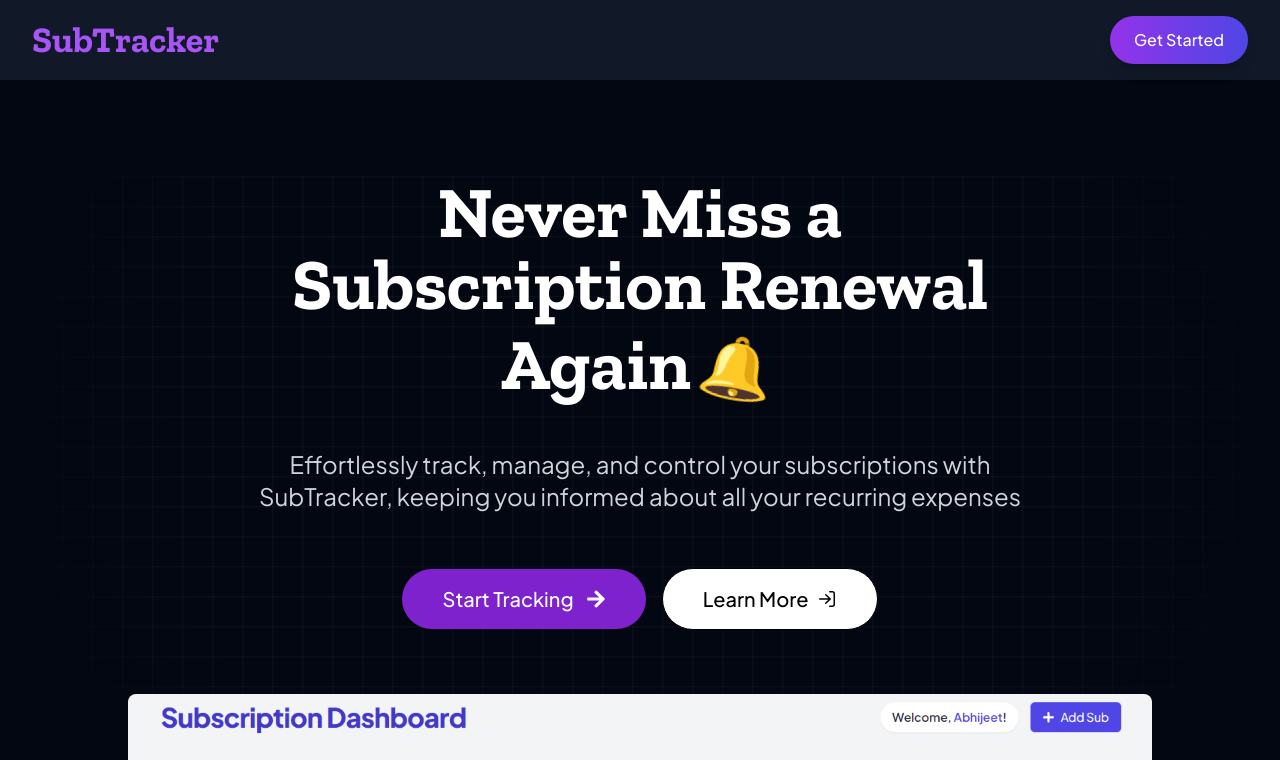
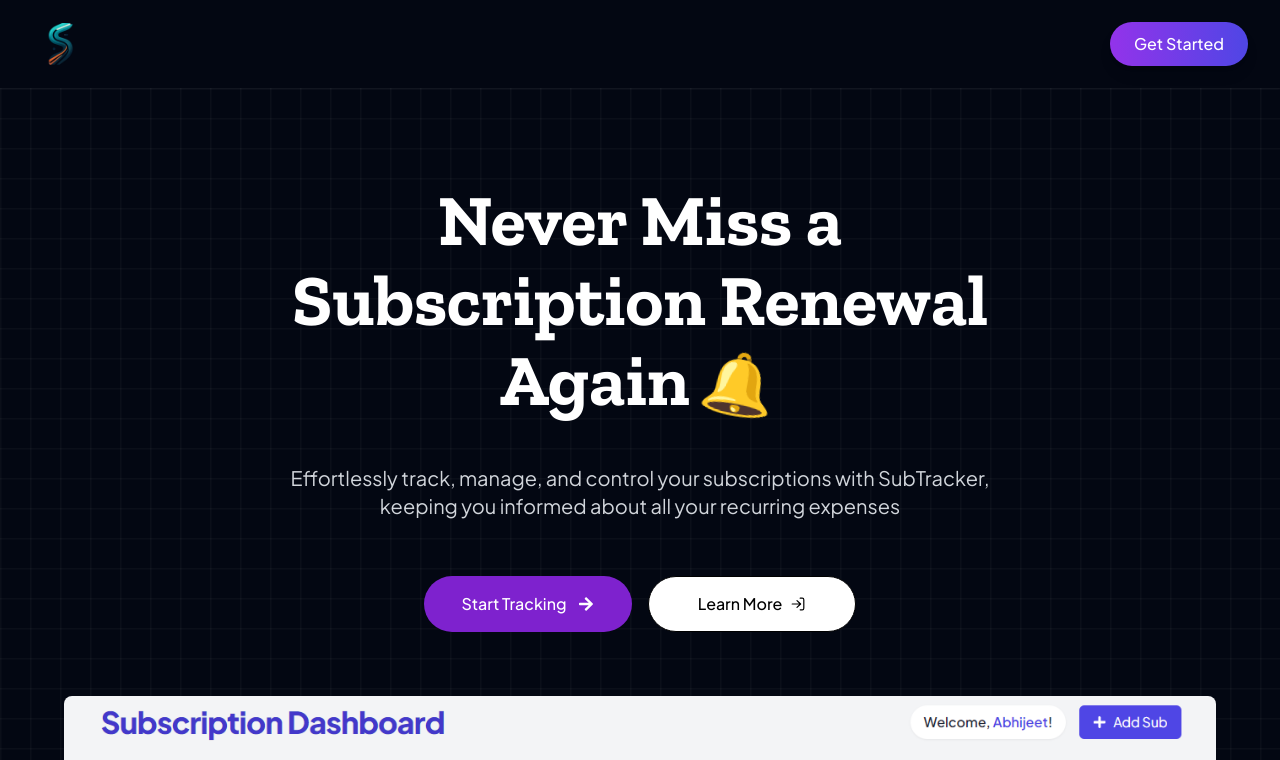
Before and after one commit to Abhijeet03s/SubTracker, a Next.js app: page / in a window 1280 px wide. Shown: the top 760 px of the page. Built offline with nearby package versions, Linux system fonts and the light colour scheme; no server answers.

Commit message:
refactor: enhance header and hero components

```diff
--- a/app/components/Header.tsx
+++ b/app/components/Header.tsx
@@ -1,7 +1,8 @@
 'use client'
 
+import Image from 'next/image';
 import Link from 'next/link';
-import { plusJakartaSans, zillaSlab } from '@/app/fonts/fonts';
+import { plusJakartaSans } from '@/app/fonts/fonts';
 import { UserButton, useAuth } from '@clerk/nextjs';
 import { usePathname } from 'next/navigation';
 
@@ -10,12 +11,17 @@ export default function Header() {
    const pathname = usePathname();
 
    return (
-      <header className='bg-gray-900 text-white sticky top-0 z-50'>
+      <header className='bg-rich-black text-white sticky top-0 z-50 shadow-sm shadow-white/5'>
          <div className='container mx-auto flex items-center justify-between py-3 px-4 sm:py-3 sm:px-4 lg:py-4 lg:px-8'>
             <Link href='/' className="flex items-center">
-               <h1 className={`${zillaSlab.className} text-2xl sm:text-3xl lg:text-4xl font-bold text-purple-500`}>
-                  SubTracker
-               </h1>
+               <Image
+                  src="/subtrack-logo.png"
+                  alt="SubTracker Logo"
+                  width={100}
+                  height={100}
+                  className="h-10 w-auto sm:h-10 md:h-12 lg:h-14"
+               />
+               <span className="sr-only">SubTracker</span>
             </Link>
             <nav>
                {isSignedIn ? (
@@ -39,7 +45,7 @@ export default function Header() {
                   <div className="flex items-center">
                      <Link
                         href='/sign-up'
-                        className={`${plusJakartaSans.className} bg-gradient-to-r from-purple-600 to-indigo-600 text-white px-5 py-2 sm:px-6 sm:py-2.5 lg:px-6 lg:py-3 rounded-full hover:from-purple-700 hover:to-indigo-700 transition-all duration-300 ease-in-out font-medium text-sm sm:text-base lg:text-base flex items-center justify-center shadow-lg hover:shadow-2xl focus:outline-none focus:ring-4 focus:ring-purple-300`}
+                        className={`${plusJakartaSans.className} bg-gradient-to-r from-purple-600 to-indigo-600 text-white px-5 py-2 sm:px-6 sm:py-2.5 lg:px-5.5 lg:py-2.5 rounded-full hover:from-purple-700 hover:to-indigo-700 transition-all duration-300 ease-in-out font-medium text-sm sm:text-base lg:text-base flex items-center justify-center shadow-lg hover:shadow-2xl`}
                      >
                         Get Started
                      </Link>
--- a/app/components/Hero.tsx
+++ b/app/components/Hero.tsx
@@ -10,43 +10,45 @@ interface HeroProps {
 
 export default function Hero({ userId }: HeroProps) {
    return (
-      <section className="min-h-screen flex flex-col">
-         <div className="bg-rich-black text-white flex-grow flex flex-col justify-start md:justify-center items-center px-8 sm:px-6 lg:px-8 relative overflow-hidden w-full py-12 sm:py-16 md:py-20 lg:py-24">
-            <div className="w-full max-w-[90%] sm:max-w-7xl mx-auto text-center relative z-10 bg-grid bg-grid-mask">
+      <section className="min-h-screen flex flex-col overflow-hidden">
+         <div className="bg-rich-black text-white flex-grow flex flex-col justify-start md:justify-center items-center px-8 sm:px-6 lg:px-8 relative overflow-hidden w-full py-12 sm:py-16 md:py-20 lg:py-24 bg-grid bg-grid-mask">
+            <div className="w-full max-w-[90%] sm:max-w-7xl mx-auto text-center relative z-10">
                <h1 className={`${zillaSlab.className} text-5xl sm:text-5xl md:text-6xl lg:text-7xl font-bold mb-8 sm:mb-10 md:mb-12 mt-8 md:mt-0`}>
                   <span className="block">Never Miss a</span>
-                  <span className="block">Subscription Renewal</span>
-                  <span className="block mt-2">Again <span className="inline-block animate-ring text-4xl sm:text-4xl md:text-5xl lg:text-6xl">🔔</span></span>
+                  <span className="block mt-0 md:mt-2">Subscription Renewal</span>
+                  <span className="block mt-0 md:mt-2">Again
+                     <span className="inline-block animate-ring text-4xl sm:text-4xl md:text-5xl lg:text-6xl ml-2 md:ml-4">🔔</span>
+                  </span>
                </h1>
-               <p className={`${plusJakartaSans.className} text-lg sm:text-lg md:text-2xl mb-10 sm:mb-12 md:mb-14 text-gray-300 max-w-3xl mx-auto`}>
+               <p className={`${plusJakartaSans.className} text-base md:text-xl mb-10 sm:mb-12 md:mb-14 text-gray-300 max-w-3xl mx-auto`}>
                   Effortlessly track, manage, and control your subscriptions with SubTracker, keeping you informed about all your recurring expenses
                </p>
                <div className="flex flex-col sm:flex-row justify-center items-center gap-6 sm:gap-4 mb-12 sm:mb-14 md:mb-16">
                   {userId ? (
-                     <Link href="/dashboard" className={`${plusJakartaSans.className} bg-purple-700 hover:bg-purple-800 text-white font-medium py-4 sm:py-4 px-8 sm:px-10 rounded-full transition duration-300 ease-in-out text-lg sm:text-xl flex items-center justify-center group w-full sm:w-auto`}>
+                     <Link href="/dashboard" className={`${plusJakartaSans.className} bg-purple-700 hover:bg-purple-800 text-white text-base sm:text-base font-medium py-4 sm:py-2 px-8 sm:px-4 rounded-full transition duration-300 ease-in-out flex items-center justify-center group h-14 w-full sm:w-52`}>
                         Dashboard
                         <FaArrowRight className="ml-3 transform translate-x-0 group-hover:translate-x-1 transition-transform duration-300 ease-in-out" />
                      </Link>
                   ) : (
-                     <Link href="/sign-up" className={`${plusJakartaSans.className} bg-purple-700 hover:bg-purple-800 text-white font-medium py-4 sm:py-4 px-8 sm:px-10 rounded-full transition duration-300 ease-in-out text-lg sm:text-xl flex items-center justify-center group w-full sm:w-auto`}>
+                     <Link href="/sign-up" className={`${plusJakartaSans.className} bg-purple-700 hover:bg-purple-800 text-white text-base sm:text-base font-medium py-4 sm:py-2 px-8 sm:px-4 rounded-full transition duration-300 ease-in-out flex items-center justify-center group h-14 w-full sm:w-52`}>
                         Start Tracking
                         <FaArrowRight className="ml-3 transform translate-x-0 group-hover:translate-x-0.5 transition-transform duration-300 ease-in-out" />
                      </Link>
                   )}
-                  <Link href="#demo" className={`${plusJakartaSans.className} bg-white hover:bg-gray-100 text-black font-medium py-4 sm:py-4 px-8 sm:px-10 rounded-full border border-black transition duration-300 ease-in-out text-lg sm:text-xl flex items-center justify-center group w-full sm:w-auto`}>
+                  <Link href="#demo" className={`${plusJakartaSans.className} bg-white hover:bg-gray-100 text-black text-base sm:text-base font-medium py-4 sm:py-2 px-8 sm:px-4 rounded-full border border-black transition duration-300 ease-in-out flex items-center justify-center group h-14 w-full sm:w-52`}>
                      Learn More
                      <HiMiniArrowDownTray className="ml-2 transform translate-y-0 group-hover:translate-x-0.5 transition-transform duration-300 ease-in-out -rotate-90" />
                   </Link>
                </div>
             </div>
-            <div className="relative w-full max-w-[110%] sm:max-w-5xl mx-auto overflow-hidden">
+            <div className="relative w-full max-w-[110%] sm:max-w-6xl mx-auto overflow-hidden">
                <Image
                   src="/subtracker-dashboard.png"
                   alt="SubTrack Dashboard"
                   width={1200}
                   height={675}
                   className="rounded-lg shadow-2xl w-full h-auto"
-                  sizes="(max-width: 640px) 110vw, (max-width: 1024px) 90vw, 1200px"
+                  sizes="(max-width: 640px) 100vw, (max-width: 1024px) 90vw, 1200px"
                   priority
                />
             </div>
--- a/app/globals.css
+++ b/app/globals.css
@@ -17,9 +17,17 @@
   background-size: 30px 30px;
 }
 
-.bg-grid-mask {
-  mask-image: radial-gradient(circle at center, black 70%, transparent 100%);
-  -webkit-mask-image: radial-gradient(circle at center, black 70%, transparent 100%);
+.bg-grid::after {
+  content: '';
+  position: absolute;
+  top: 0;
+  left: 0;
+  right: 0;
+  bottom: 0;
+  background: linear-gradient(to bottom,
+      transparent 0%,
+      transparent 80%,
+      var(--rich-black) 100%);
 }
 
 @keyframes ring {
--- a/app/sign-in/[[...sign-in]]/page.tsx
+++ b/app/sign-in/[[...sign-in]]/page.tsx
@@ -3,7 +3,7 @@ import { plusJakartaSans } from '@/app/fonts/fonts';
 
 export default function SignInPage() {
    return (
-      <div className={`${plusJakartaSans.className} flex flex-col items-center justify-center h-[90vh] bg-gradient-to-br from-rich-black to-gray-900`}>
+      <div className={`${plusJakartaSans.className} flex flex-col items-center justify-center min-h-screen bg-gray-900 text-white overflow-hidden`}>
          <SignIn appearance={{
             elements: {
                formButtonPrimary: {
```
